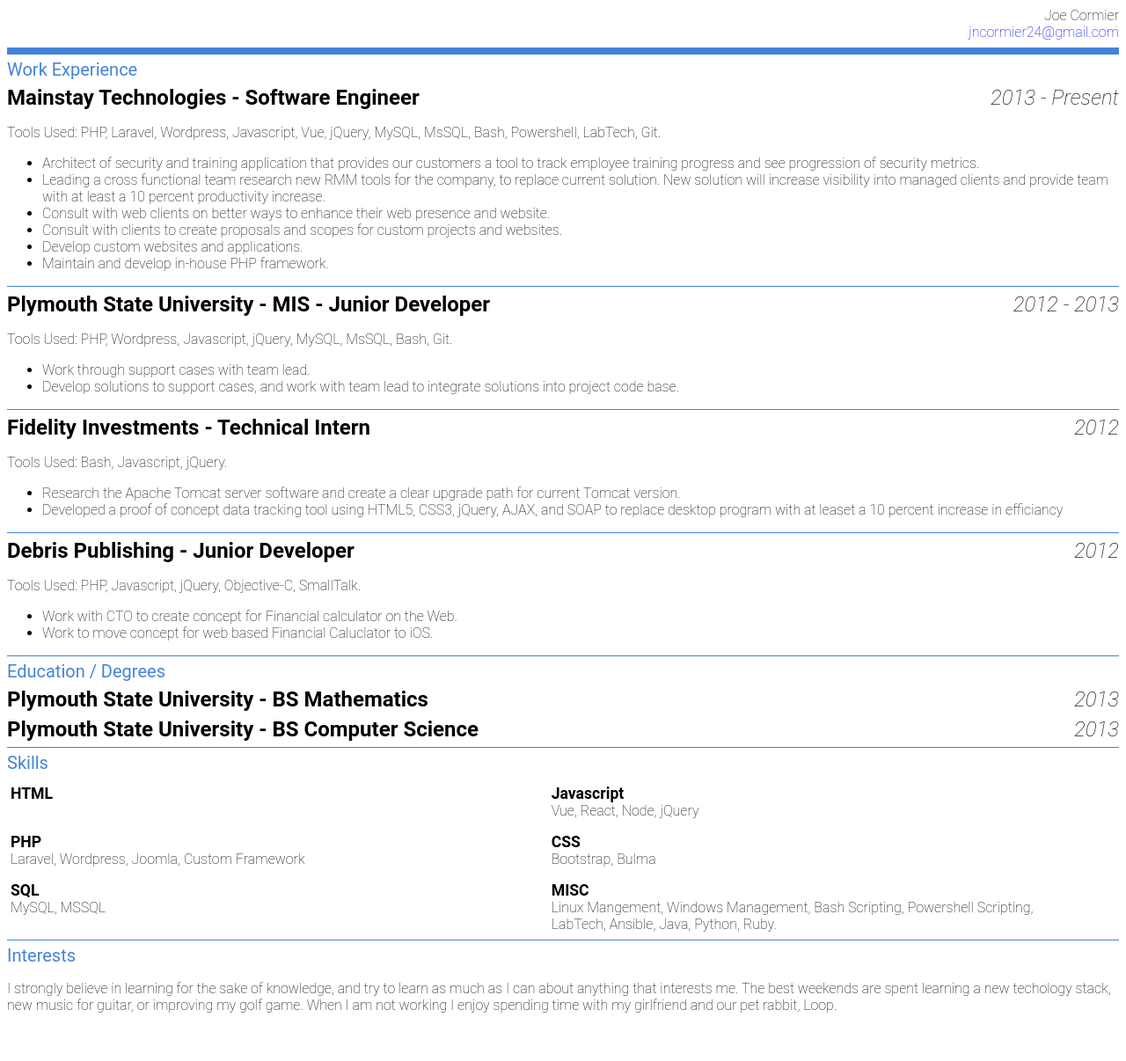
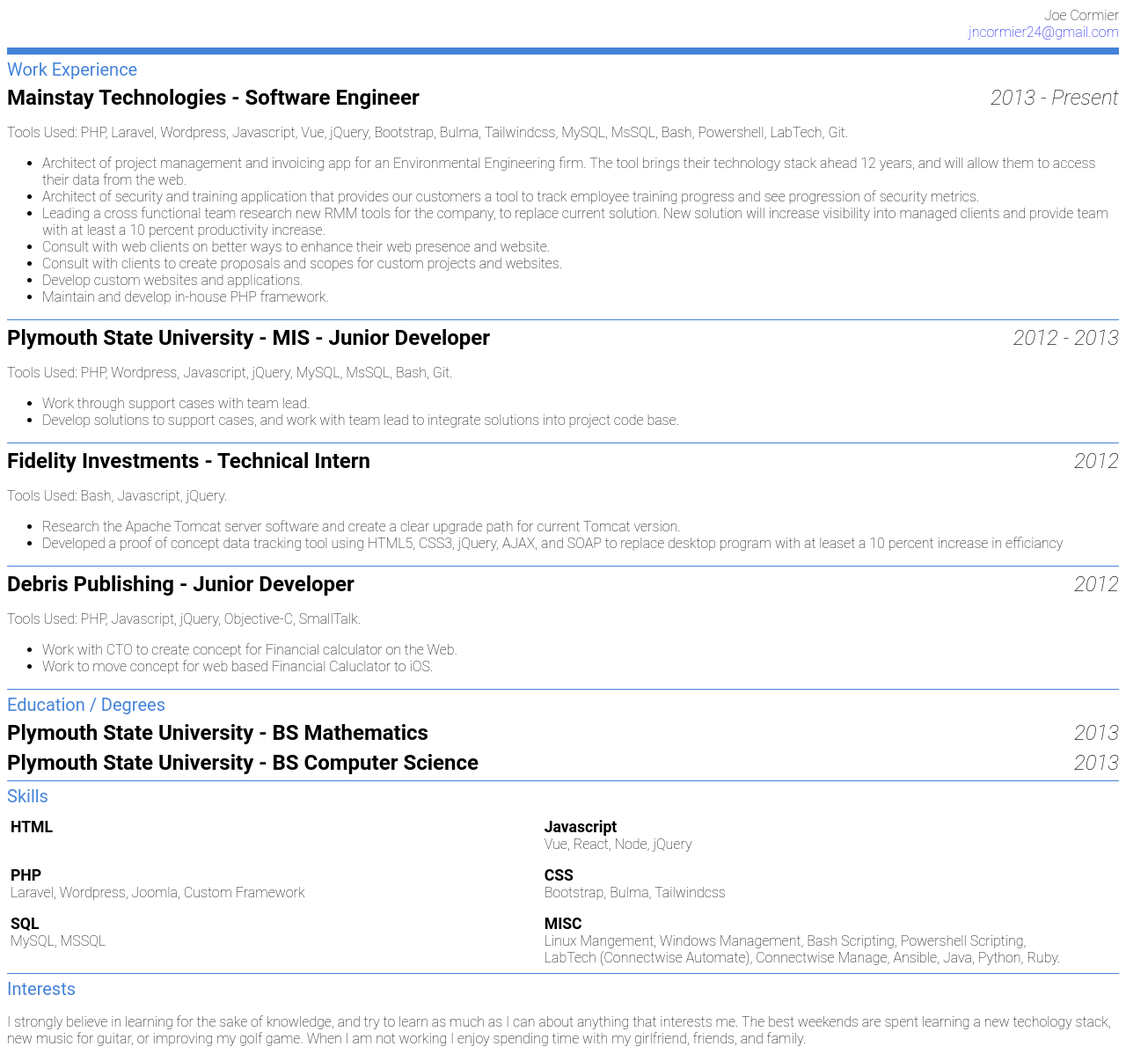
Before and after one commit to jncormier24/jncormier24.github.io, a plain HTML site: page index.html in a window 1280 px wide. Shown: the whole page at 88% size. Before the commit the page ends 1168 px from the top, so only its background shows below. Drawn offline with Linux system fonts and the light colour scheme.

Commit message:
updated with latest experience

```diff
--- a/index.html
+++ b/index.html
@@ -1,28 +1,30 @@
 <!DOCTYPE html>
 <html lang="en">
+
 <head>
   <meta charset="UTF-8">
   <title>Resumé</title>
   <style>
     :root {
       --blue: #4483d9;
-    };
+    }
 
     html {
       box-sizing: border-box;
     }
 
-    *, *:before, *:after {
+    *,
+    *:before,
+    *:after {
       box-sizing: inherit;
     }
 
     body {
-      font-family: 'Roboto', sans-serif;
+      font-family: "Roboto", sans-serif;
       font-weight: 200;
     }
 
-    div#app {
-    }
+    div#app {}
 
     @media print {
       body {
@@ -34,8 +36,8 @@
 
     header {
       text-align: right;
-      border-bottom: .5em solid #4483d9;
-      padding-bottom: .5em;
+      border-bottom: 0.5em solid #4483d9;
+      padding-bottom: 0.5em;
     }
 
     header a {
@@ -57,9 +59,9 @@
       clear: after;
     }
 
-    .skill{
+    .skill {
       width: 48%;
-      padding: .5em .25em;
+      padding: 0.5em 0.25em;
       float: left;
       display: block;
     }
@@ -70,13 +72,14 @@
 
     .header1 {
       font-size: 1.5em;
-      margin: .25em 0;
+      margin: 0.25em 0;
     }
+
     .header2 {
       font-size: 1.25em;
       color: #4483d9;
       font-weight: 400;
-      margin: .25em 0;
+      margin: 0.25em 0;
     }
 
     .time {
@@ -84,12 +87,14 @@
       float: right;
       font-weight: 100;
     }
+
     .label {
       font-weight: bold;
       font-size: 1.1em;
     }
   </style>
 </head>
+
 <body>
   <div id="app">
     <header>
@@ -101,12 +106,21 @@
         <h2 class="header2">Work Experience</h2>
         <section id="mainstay">
           <h1 class="header1">Mainstay Technologies - Software Engineer<span class="time">2013 - Present</span></h1>
-          <p>Tools Used: PHP, Laravel, Wordpress, Javascript, Vue, jQuery, MySQL, MsSQL, Bash, Powershell, LabTech, Git.</p>
+          <p>Tools Used: PHP, Laravel, Wordpress, Javascript, Vue, jQuery, Bootstrap, Bulma, Tailwindcss, MySQL, MsSQL, Bash,
+            Powershell, LabTech, Git.</p>
           <ul>
             <li>
-              Architect of security and training application that provides our customers a tool to track employee training progress and see progression of security metrics.
+              Architect of project management and invoicing app for an Environmental Engineering firm. The tool brings their technology
+              stack ahead 12 years, and will allow them to access their data from the web.
             </li>
-            <li>Leading a cross functional team research new RMM tools for the company, to replace current solution. New solution will increase visibility into managed clients and provide team with at least a 10 percent productivity increase.</li>
+            <li>
+              Architect of security and training application that provides our customers a tool to track employee training progress and
+              see progression of security metrics.
+            </li>
+            <li>Leading a cross functional team research new RMM tools for the company, to replace current solution. New
+              solution will increase visibility into managed clients and provide team with at least a 10 percent productivity
+              increase.
+            </li>
             <li>Consult with web clients on better ways to enhance their web presence and website.</li>
             <li>Consult with clients to create proposals and scopes for custom projects and websites.</li>
             <li>Develop custom websites and applications.</li>
@@ -127,7 +141,8 @@
           <ul>
             <li>Research the Apache Tomcat server software and create a clear upgrade path for current Tomcat version.</li>
             <li>
-              Developed a proof of concept data tracking tool using HTML5, CSS3, jQuery, AJAX, and SOAP to replace desktop program with at leaset a 10 percent increase in efficiancy</li>
+              Developed a proof of concept data tracking tool using HTML5, CSS3, jQuery, AJAX, and SOAP to replace desktop program with
+              at leaset a 10 percent increase in efficiancy</li>
           </ul>
         </section>
         <section id="debris">
@@ -147,18 +162,33 @@
       <section id="skills">
         <h2 class="header2">Skills</h2>
         <div id="skill-container">
-          <div class="skill"><div class="label">HTML</div></div>
-					<div class="skill"><div class="label">Javascript</div>Vue, React, Node, jQuery</div>
-					<div class="skill"><div class="label">PHP</div>Laravel, Wordpress, Joomla, Custom Framework</div>
-					<div class="skill"><div class="label">CSS</div>Bootstrap, Bulma</div>
-					<div class="skill"><div class="label">SQL</div>MySQL, MSSQL</div>
-					<div class="skill"><div class="label">MISC</div>Linux Mangement, Windows Management, Bash Scripting, Powershell Scripting, LabTech, Ansible, Java, Python, Ruby.</div>
+          <div class="skill">
+            <div class="label">HTML</div>
+          </div>
+          <div class="skill">
+            <div class="label">Javascript</div>Vue, React, Node, jQuery
+          </div>
+          <div class="skill">
+            <div class="label">PHP</div>Laravel, Wordpress, Joomla, Custom Framework
+          </div>
+          <div class="skill">
+            <div class="label">CSS</div>Bootstrap, Bulma, Tailwindcss
+          </div>
+          <div class="skill">
+            <div class="label">SQL</div>MySQL, MSSQL
+          </div>
+          <div class="skill">
+            <div class="label">MISC</div>Linux Mangement, Windows Management, Bash Scripting, Powershell Scripting, LabTech
+            (Connectwise Automate), Connectwise Manage, Ansible, Java, Python, Ruby.
+          </div>
         </div>
       </section>
       <section id="interests">
         <h2 class="header2">Interests</h2>
         <p>
-           I strongly believe in learning for the sake of knowledge, and try to learn as much as I can about anything that interests me. The best weekends are spent learning a new techology stack, new music for guitar, or improving my golf game. When I am not working I enjoy spending time with my girlfriend and our pet rabbit, Loop.
+          I strongly believe in learning for the sake of knowledge, and try to learn as much as I can about anything that interests
+          me. The best weekends are spent learning a new techology stack, new music for guitar, or improving my golf game.
+          When I am not working I enjoy spending time with my girlfriend, friends, and family.
         </p>
       </section>
     </div>
@@ -168,4 +198,5 @@
     </footer>
   </div>
 </body>
+
 </html>
--- a/style.css
+++ b/style.css
@@ -1,30 +1,37 @@
 :root {
   --blue: #4483d9;
-};
+}
 
 html {
   box-sizing: border-box;
 }
 
-*, *:before, *:after {
+*,
+*:before,
+*:after {
   box-sizing: inherit;
 }
 
 body {
-	font-family: 'Roboto', sans-serif;
+  font-family: "Roboto", sans-serif;
   font-weight: 200;
-	display: flex;
-	justify-content: center;
 }
 
 div#app {
-	width: 960px;
+}
+
+@media print {
+  body {
+    width: 98%;
+    margin: 1%;
+    font-size: 10px;
+  }
 }
 
 header {
   text-align: right;
-	border-bottom: .5em solid #4483d9;
-	padding-bottom: .5em;
+  border-bottom: 0.5em solid #4483d9;
+  padding-bottom: 0.5em;
 }
 
 header a {
@@ -41,20 +48,31 @@
 }
 
 #skill-container {
-	display: flex;
-	flex-direction: row;
-	flex-wrap: wrap;
-}
-.skill{
-	width: 48%;
-	padding: 1em .5em;
+  position: relative;
+  overflow: hidden;
+  clear: after;
 }
 
-.header1 { font-size: 1.5em; }
+.skill {
+  width: 48%;
+  padding: 0.5em 0.25em;
+  float: left;
+  display: block;
+}
+
+.skill:after {
+  clear: left;
+}
+
+.header1 {
+  font-size: 1.5em;
+  margin: 0.25em 0;
+}
 .header2 {
   font-size: 1.25em;
   color: #4483d9;
   font-weight: 400;
+  margin: 0.25em 0;
 }
 
 .time {
```
Also changed, not shown: 1 other file. Lines whose indentation alone changed are shown as unchanged.
